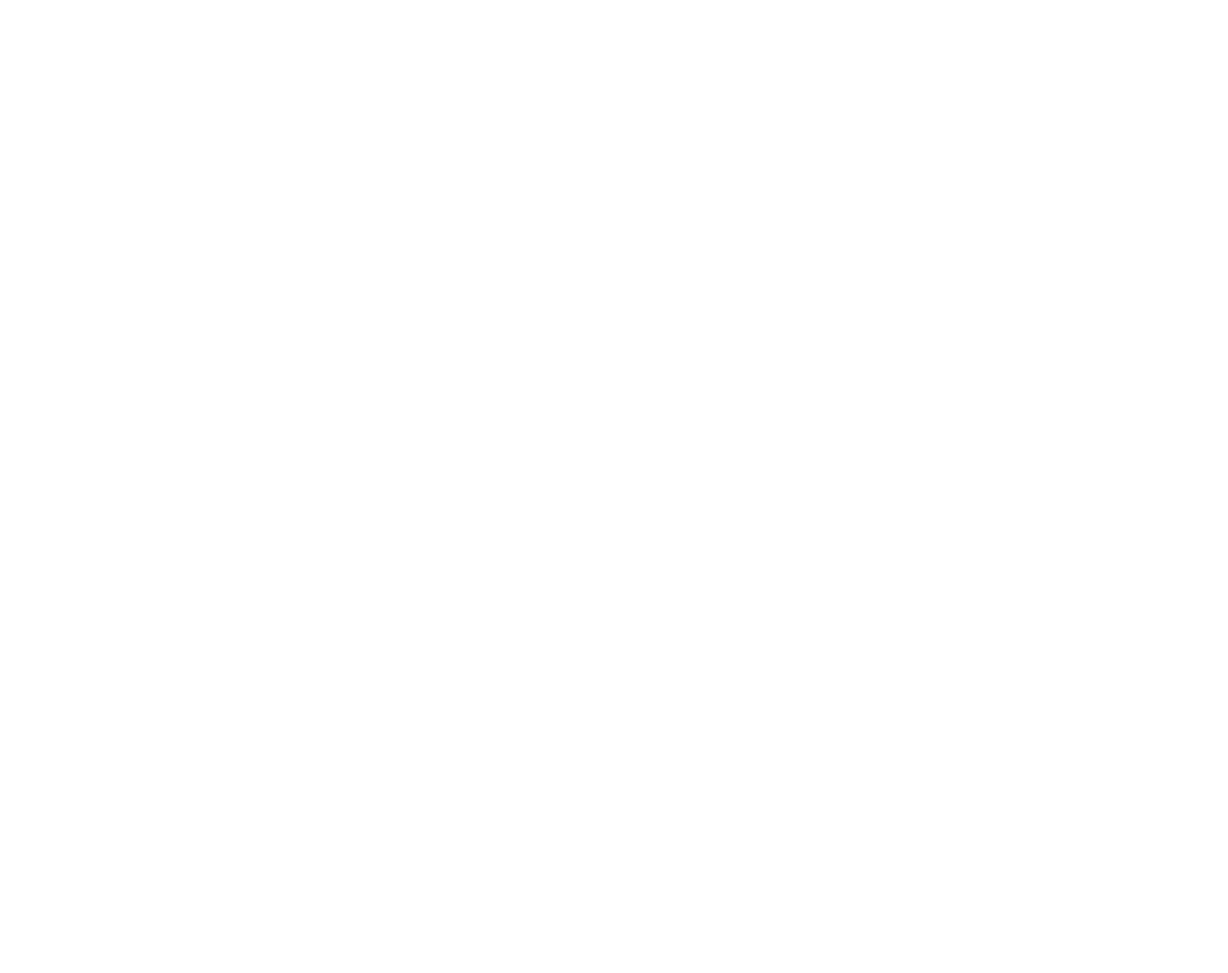
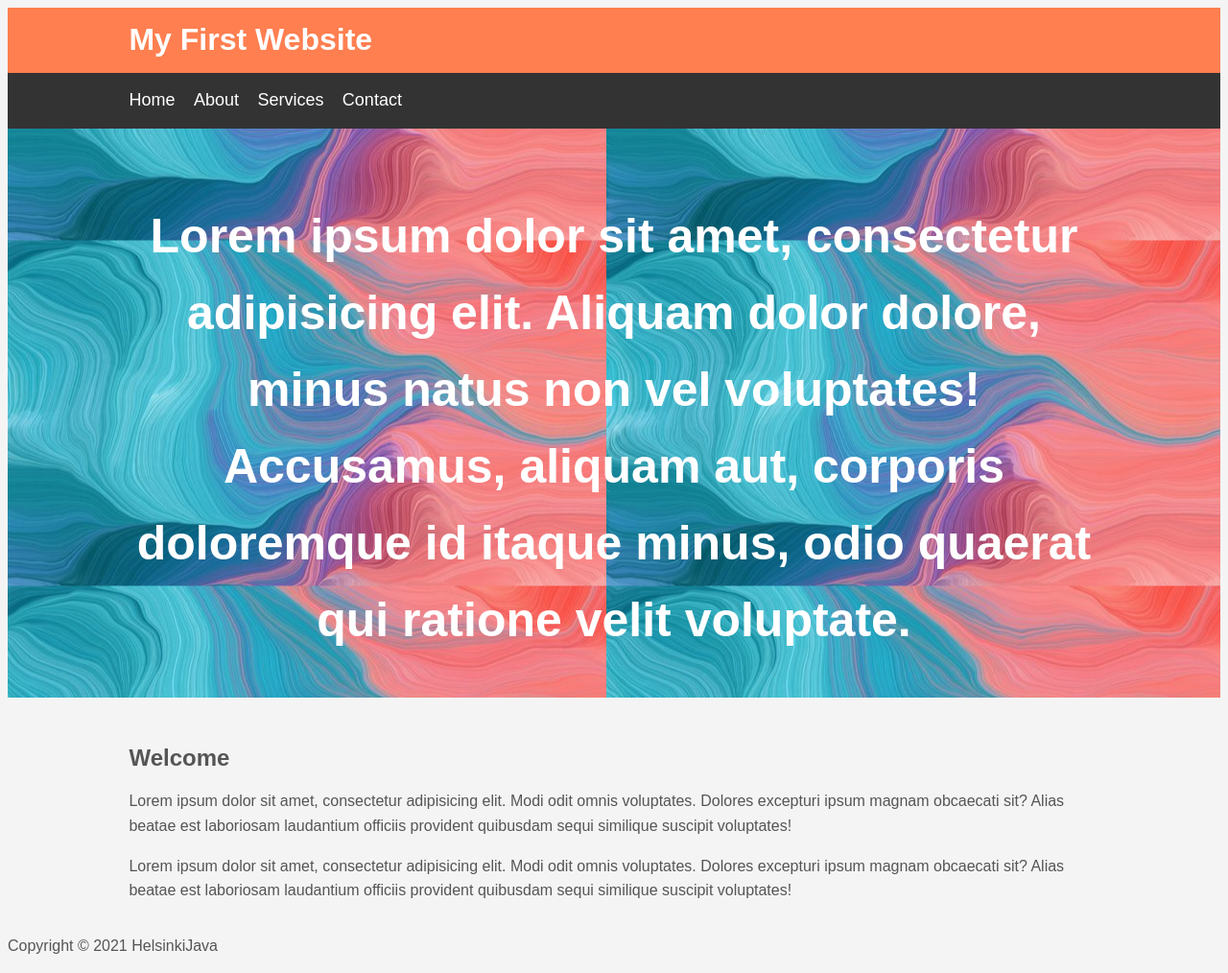
Before and after one commit to HelsinkiJava/RiderProjects, a plain HTML site: page LearnCSS/WebSite/index.html in a window 1280 px wide. Shown: the whole page at 96% size. Before the commit the page ends 800 px from the top, so only its background shows below. Drawn offline with Linux system fonts and the light colour scheme.

Commit message:
Initial commit

```diff
--- a/LearnCSS/WebSite/index.css
+++ b/LearnCSS/WebSite/index.css
@@ -0,0 +1,46 @@
+body{
+    background:#f4f4f4;
+    color: #555;
+    font-family: Arial,Helvetica,sans-serif;
+    font-size: 16px;
+    line-height: 1.6em;
+}
+.container{
+    width: 80%;
+    margin: auto;
+    overflow: hidden;
+}
+#mainHeader{
+    background:coral;
+    color: #ffffff;
+}
+#navbar{
+    background:#333333;
+    color: #ffffff;
+}
+#navbar ul{
+    padding: 0;
+    list-style: none;
+}
+#navbar li{
+    display: inline;
+}
+#navbar a{
+    color: #ffffff;
+    text-decoration: none;
+    font-size: 18px;
+    padding-right: 15px;
+}
+#showcase{
+    background-image: url(coral.jpg);
+    background-position: center right;
+    min-height: 300px;
+    margin-bottom: 30px;
+    text-align: center;
+}
+#showcase h1{
+    color: #ffffff;
+    font-size: 50px;
+    line-height: 1.6em;
+    padding-top: 30px;
+}
--- a/LearnCSS/WebSite/index.html
+++ b/LearnCSS/WebSite/index.html
@@ -2,9 +2,47 @@
 <html lang="en">
 <head>
     <meta charset="UTF-8">
-    <title>Title</title>
+    <title>My Website</title>
+    <link rel="stylesheet" type="" href="index.css">
 </head>
 <body>
-
+<header id="mainHeader">
+    <div class="container">
+        <h1>My First Website</h1>
+    </div>
+</header>
+<nav id="navbar">
+    <div class="container">
+        <ul>
+            <li><a href="#">Home</a></li>
+            <li><a href="#">About</a></li>
+            <li><a href="#">Services</a></li>
+            <li><a href="#">Contact</a></li>
+        </ul>
+    </div>
+</nav>
+<section id="showcase">
+    <div class="container">
+        <h1>Lorem ipsum dolor sit amet, consectetur adipisicing elit.
+            Aliquam dolor dolore, minus natus non vel voluptates! Accusamus, aliquam aut,
+            corporis doloremque id itaque minus, odio quaerat qui ratione velit voluptate.</h1>
+    </div>
+</section>
+<div class="container">
+<section id="main">
+        <h1>Welcome</h1>
+    <p>Lorem ipsum dolor sit amet, consectetur adipisicing elit. Modi odit omnis voluptates.
+        Dolores excepturi ipsum magnam obcaecati sit? Alias beatae est laboriosam laudantium officiis provident
+        quibusdam sequi similique suscipit voluptates!</p>
+</section>
+<aside id="sideBar">
+    <p>Lorem ipsum dolor sit amet, consectetur adipisicing elit. Modi odit omnis voluptates.
+        Dolores excepturi ipsum magnam obcaecati sit? Alias beatae est laboriosam laudantium officiis provident
+        quibusdam sequi similique suscipit voluptates!</p>
+</aside>
+</div>
+<footer id="mainFooter">
+    <p>Copyright &copy; 2021 HelsinkiJava</p>
+</footer>
 </body>
 </html>
```
Also changed, not shown: LearnCSS/WebSite/coral.jpg (added), LearnCSS/WebSite/volvo.jpg (added).
